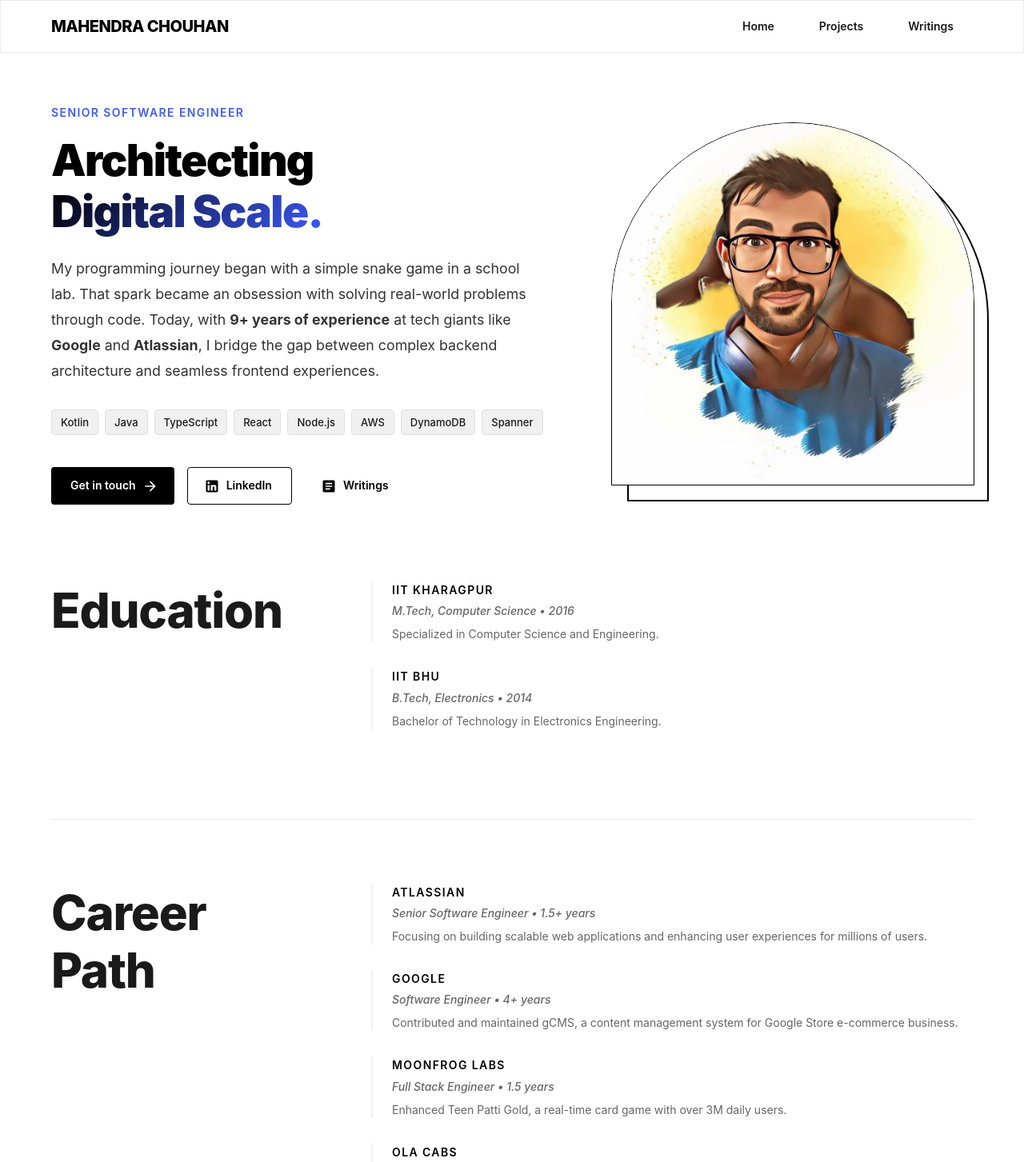
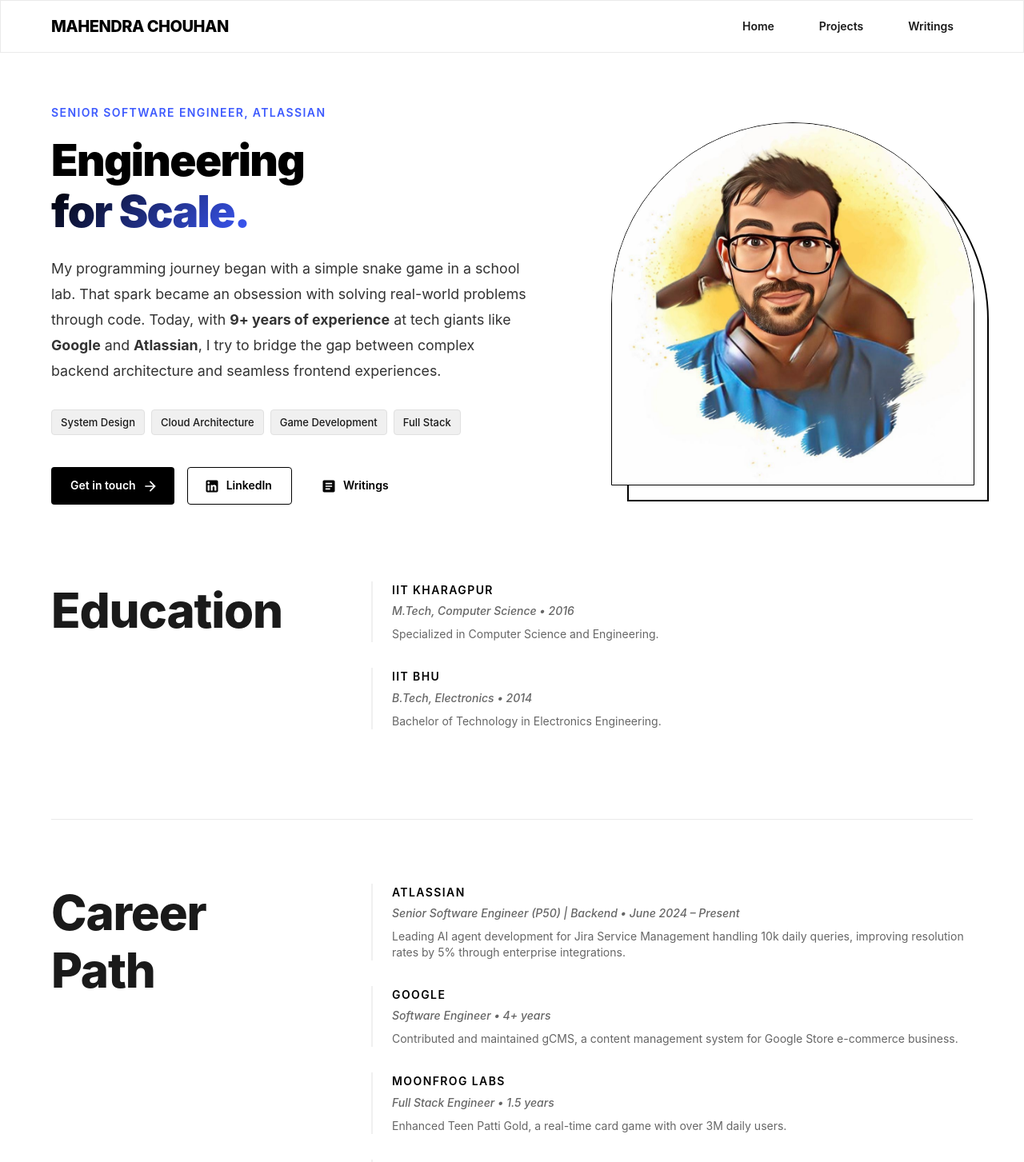
Before and after one commit to m-chouhan/my-portfolio-public, a React (Create React App) app in the folder frontend/: page / in a window 1280 px wide. Shown: the top 1453 px of the page at 80% size. Built offline with nearby package versions, Linux system fonts and the light colour scheme; the HTML template or start-up script is replaced by a standard one.

Commit message:
Tweakted conent per new design.

```diff
--- a/frontend/src/pages/home.js
+++ b/frontend/src/pages/home.js
@@ -34,7 +34,7 @@
     <Typography variant="subtitle2" sx={{ color: '#666', mb: 1, fontStyle: 'italic' }}>
       {role} • {duration}
     </Typography>
-    <Typography variant="body2" color="text.secondary">
+    <Typography variant="body2" color="text.secondary" component="div">
       {description}
     </Typography>
   </Box>
@@ -81,21 +81,21 @@
 
         <Grid item xs={12} md={7} order={{ xs: 2, md: 1 }}>
           <Typography variant="h6" sx={{ mb: 2, color: '#3d5afe' }}>
-            Senior Software Engineer
+            Senior Software Engineer, Atlassian
           </Typography>
           <Typography variant="h1" gutterBottom sx={{ mb: 3 }}>
-            Architecting <br/>
-            <span className="text-gradient">Digital Scale.</span>
+            Engineering <br/>
+            <span className="text-gradient">for Scale.</span>
           </Typography>
           <Typography variant="body1" paragraph sx={{ mb: 4, maxWidth: 600 }}>
             My programming journey began with a simple snake game in a school lab.
             That spark became an obsession with solving real-world problems through code.
             Today, with <b>9+ years of experience</b> at tech giants like <b>Google</b> and <b>Atlassian</b>,
-            I bridge the gap between complex backend architecture and seamless frontend experiences.
+            I try to bridge the gap between complex backend architecture and seamless frontend experiences.
           </Typography>
 
           <Box sx={{ mb: 4, display: 'flex', flexWrap: 'wrap' }}>
-            {['Kotlin', 'Java', 'TypeScript', 'React', 'Node.js', 'AWS', 'DynamoDB', 'Spanner'].map(skill => (
+            {['System Design', 'Cloud Architecture', 'Game Development', 'Full Stack'].map(skill => (
               <TechChip key={skill} label={skill} />
             ))}
           </Box>
@@ -163,9 +163,9 @@
         <Grid item xs={12} md={8}>
           <ExperienceItem
             company="Atlassian"
-            role="Senior Software Engineer"
-            duration="1.5+ years"
-            description="Focusing on building scalable web applications and enhancing user experiences for millions of users."
+            role="Senior Software Engineer (P50) | Backend"
+            duration="June 2024 – Present"
+            description="Leading AI agent development for Jira Service Management handling 10k daily queries, improving resolution rates by 5% through enterprise integrations."
           />
           <ExperienceItem
             company="Google"
```
